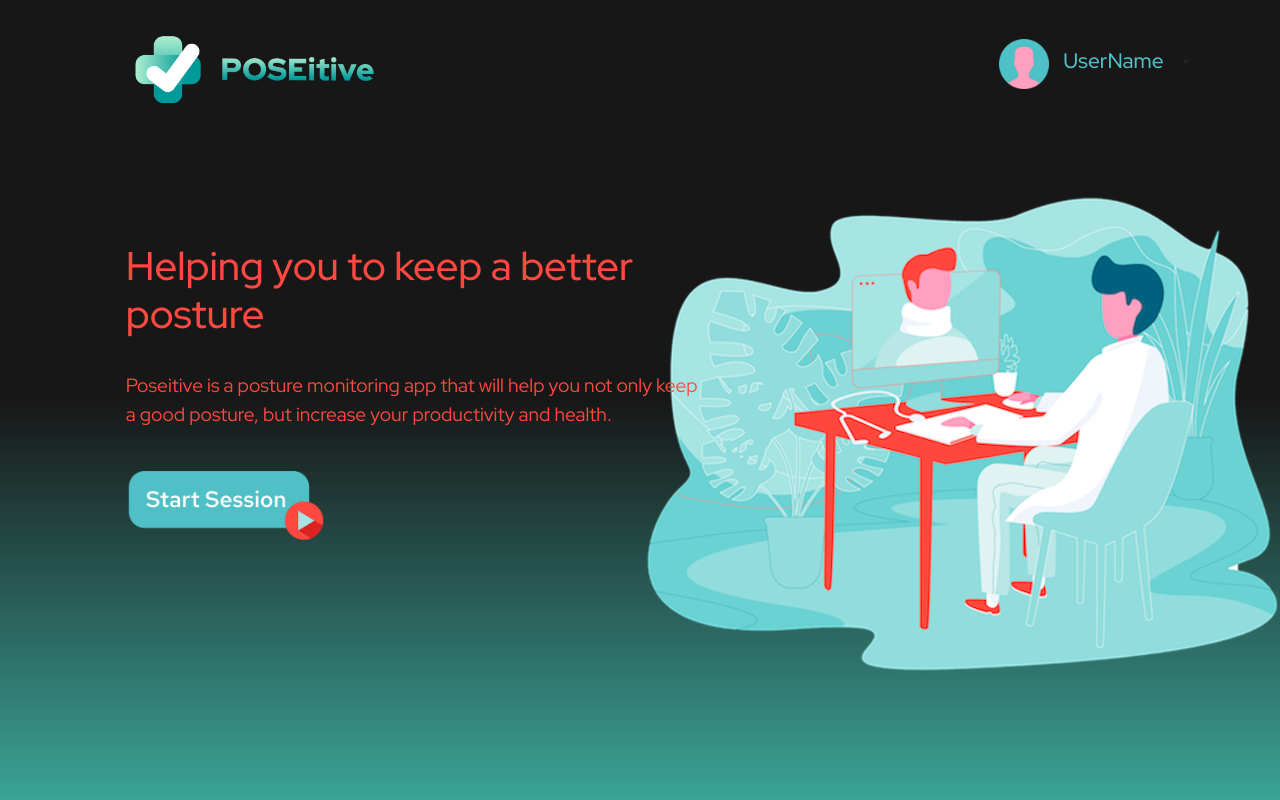
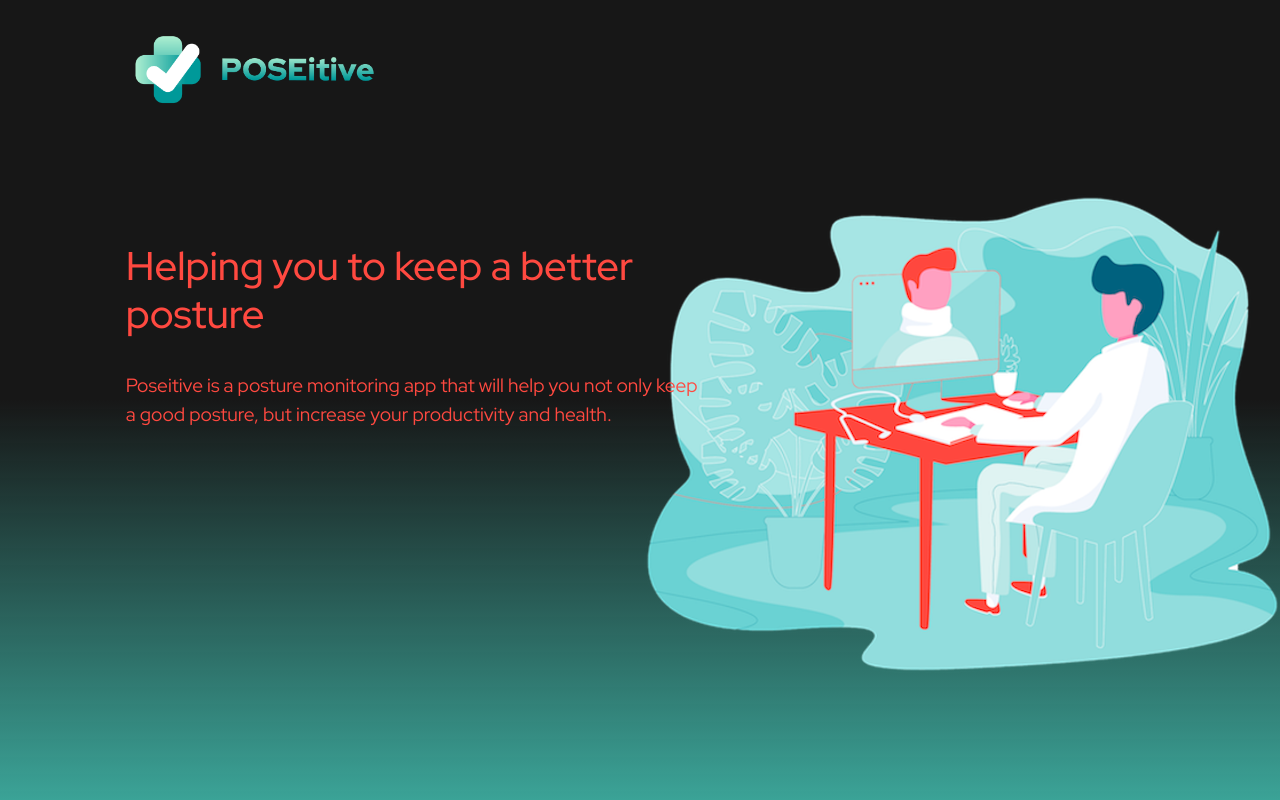
Before and after one commit to somyaranjan26/POSEitive.in, a plain HTML site: page index.html in a window 1280 px wide. Drawn offline with nearby package versions, Linux system fonts and the light colour scheme.

Commit message:
Update index.html

```diff
--- a/index.html
+++ b/index.html
@@ -23,7 +23,7 @@
     <header>
         <a href="#"><img class="logo" src="Images/Logo Poseitive.png" alt="Logo"></a>
 
-        <div class="user btn-group">
+<!--         <div class="user btn-group">
             <button type="button" class="btn dropdown-toggle" data-toggle="dropdown" aria-haspopup="true" aria-expanded="false">
                 <img class="profileImage" src="Images/user.png" alt="Profile Pic">
                 <span class="userName">UserName</span>
@@ -34,7 +34,7 @@
                 <a class="dropdown-item" href="#">Account Settings</a>
                 <a class="dropdown-item" href="#">Log Out</a>
             </div>
-        </div>
+        </div> -->
     </header>
 
     <div class="row content">
@@ -46,7 +46,7 @@
         <div class="intro">
           <h1 class="big-heading">Helping you to keep a better posture</h1>
           <p class="small-heading">Poseitive is a posture monitoring app that will help you not only keep a good posture, but increase your productivity and health.</p>
-          <button type="botton" class="start-button"><img class="startImage" src="Images/Start botton.png" alt="button"></button>
+<!--           <button type="botton" class="start-button"><img class="startImage" src="Images/Start botton.png" alt="button"></button> -->
         </div>
 
   </div>
```
